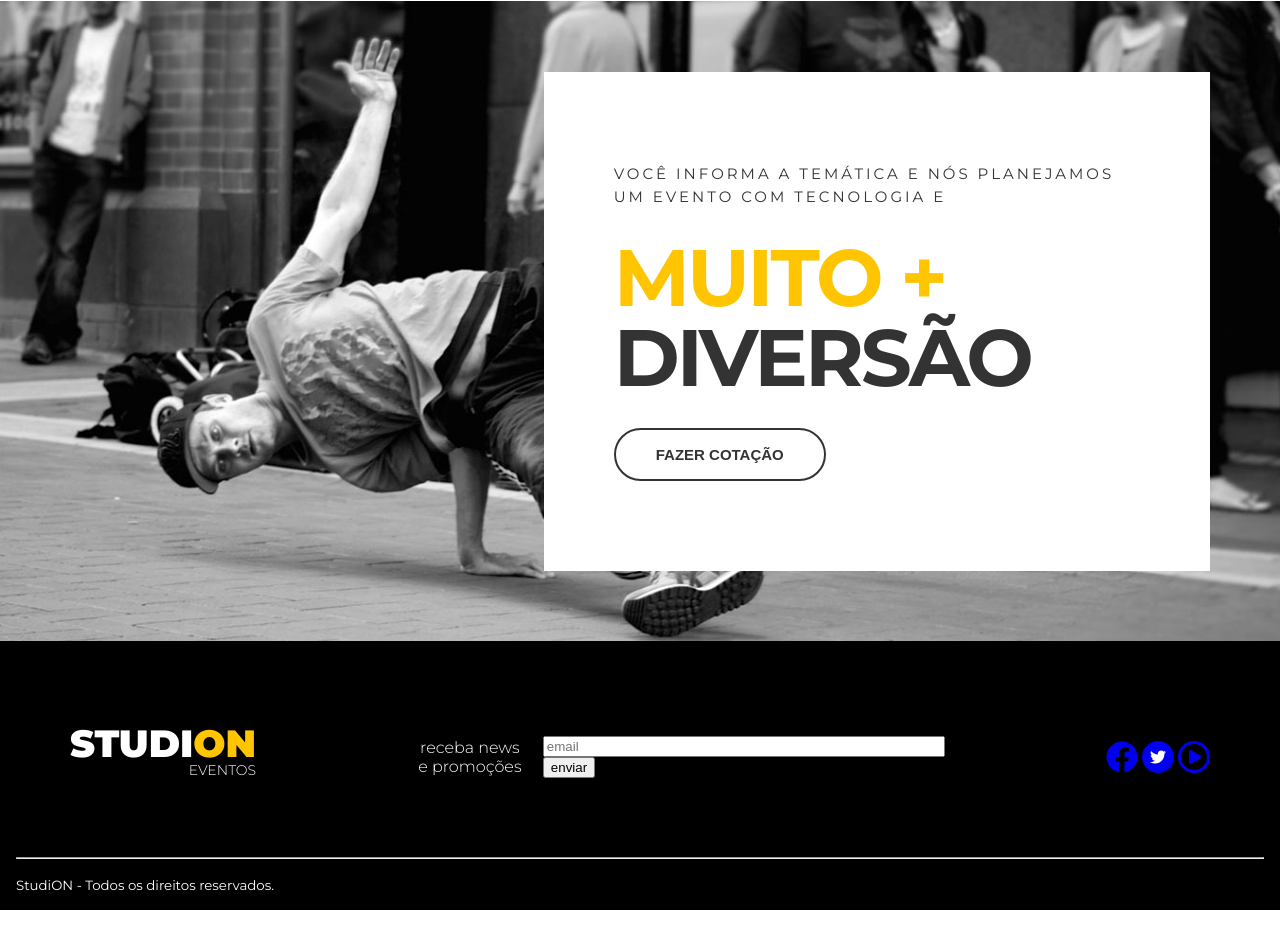
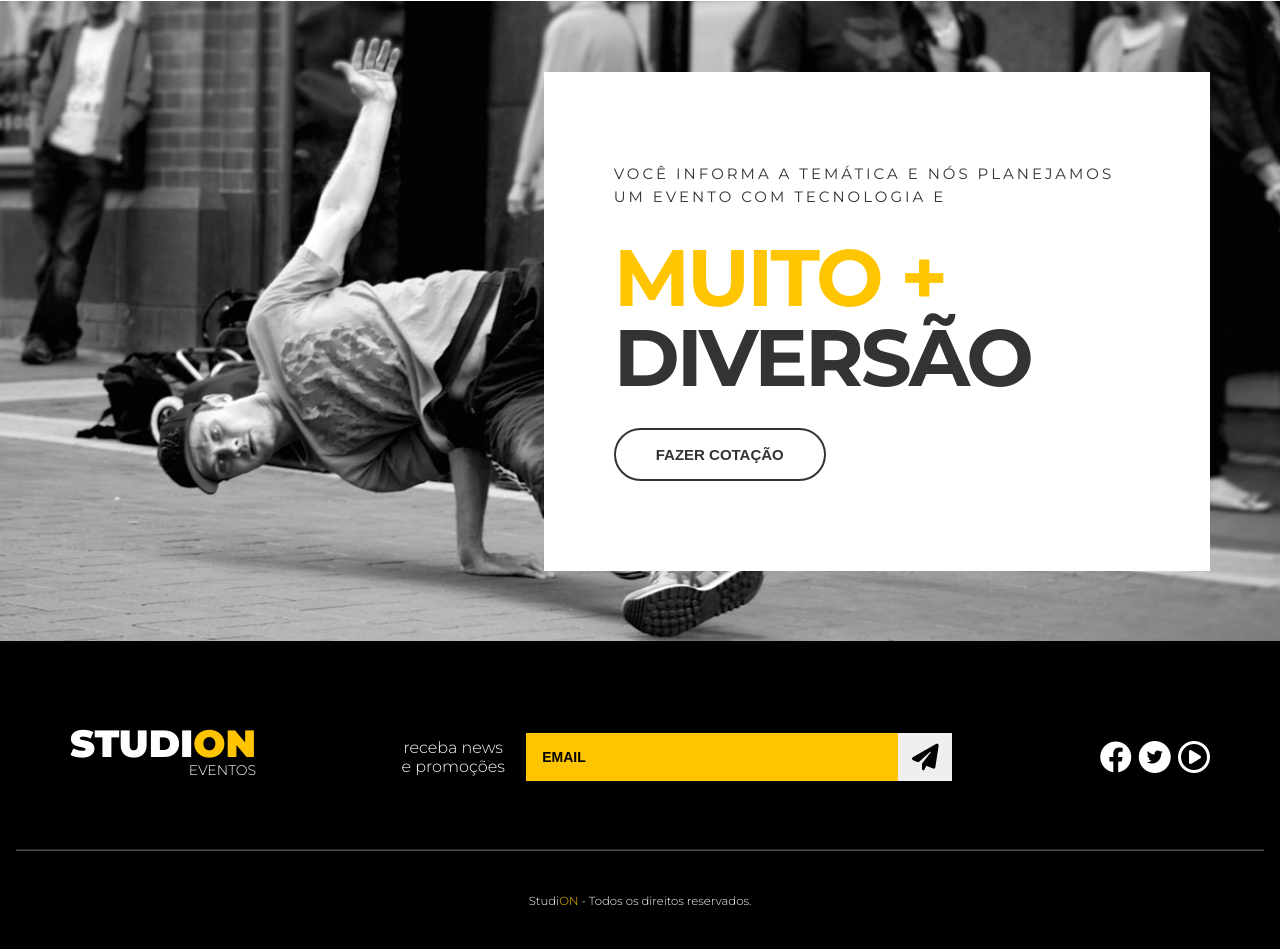
Before and after one commit to JessicaGPW/StudiON, a website: page SRC/index.html in a window 1280 px wide. Shown: the part 1546-2495 px from the top of the page. Before the commit the page ends 2456 px from the top, so only its background shows below. Drawn offline with Linux system fonts and the light colour scheme.

Commit message:
feat(footer): Finishing Home with Footer

```diff
--- a/SRC/index.html
+++ b/SRC/index.html
@@ -133,10 +133,12 @@
 
         <form class="footer__form">
           <label for="email">receba news e promoções</label>
-          <fieldset>
+          <div class="footer__email">
             <input id="email" type="email" placeholder="email" />
-            <button type="submit">enviar</button>
-          </fieldset>
+            <button type="submit">
+              <i class="fas fa-paper-plane fa-2x"></i>
+            </button>
+          </div>
         </form>
 
         <ul class="footer__social">
@@ -149,8 +151,8 @@
           <li>
             <a href="https://twitter.com" target="_blank">
               <span class="fa-stack">
-                <i class="fas fa-circle fa-stack-2x"> </i>
-                <i class="fab fa-twitter fa-stack-1x fa-inverse"></i>
+                <i class="fas fa-circle fa-stack-2x fa-inverse"> </i>
+                <i class="fab fa-twitter fa-stack-1x"></i>
               </span>
             </a>
           </li>
@@ -166,7 +168,7 @@
       <hr />
 
       <p>
-        <small>Studi<span>ON</span> - Todos os direitos reservados.</small>
+        <small>Studi<span class="copy--primary">ON</span> - Todos os direitos reservados.</small>
       </p>
     </footer>
   </body>
--- a/SRC/style.css
+++ b/SRC/style.css
@@ -305,17 +305,67 @@ ul {
   text-align: center;
 }
 
-.footer__form fieldset {
-  border: unset;
-  margin: 0;
-  padding: 0;
+.footer__email {
+  display: grid;
+  grid-template-columns: auto 3.375rem;
   width: 100%;
 }
 
 .footer__form input {
-  width: 100%;
-}
+  background-color: var(--color-primary);
+  border: unset;
+  padding: 1rem;
+  font-size: 0.875rem;
+  font-weight: 700;
+  text-transform: uppercase;
+  color: #000;
+  }
+
+  .footer__form input::placeholder {
+    color: #000;
+  }
+
+  .footer__form input:focus {
+    outline: unset;
+  }
+
+  .footer__form button {
+    cursor: pointer;
+    border: unset;
+    height: 100%;
+    transition: 0.3s all ease;
+  }
+
+  .footer__form button:hover {
+    color: #fff;
+    background-color: var(--color-copy);
+  }
 
 .footer__social {
   justify-self: end;
 }
+
+.footer__social a,
+.footer__social a:visited,
+.footer__social a:active {
+  color: #fff;
+  margin-left: 0.2rem;
+}
+
+.footer__social a .fa-twitter,
+.footer__social a:visited .fa-twitter,
+.footer__social a:active .fa-twitter {
+  color: #000;
+}
+
+.footer hr {
+  border-color: #fff4;
+  margin: 0;
+}
+
+.footer p {
+  text-align: center;
+  font-size: 0.875rem;
+  font-weight: 300;
+  margin: 2.5rem 0;
+}
```
